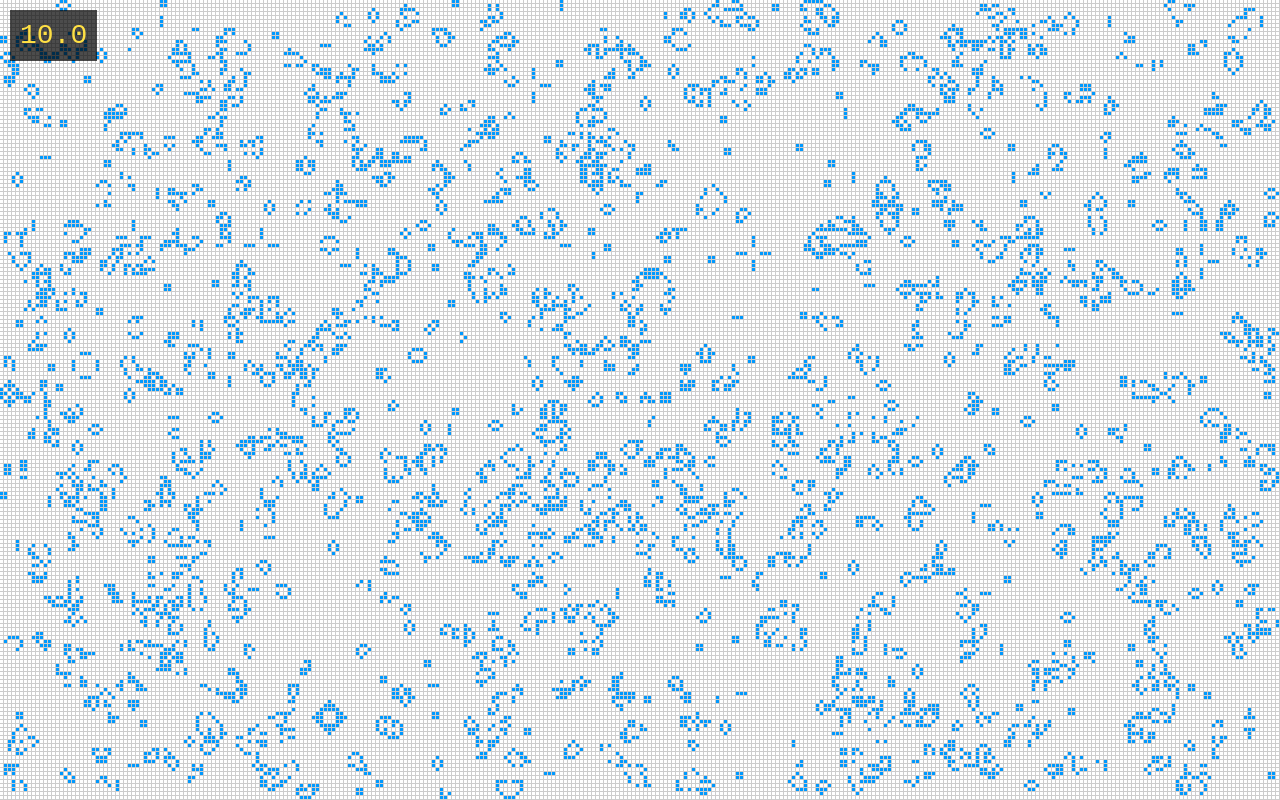
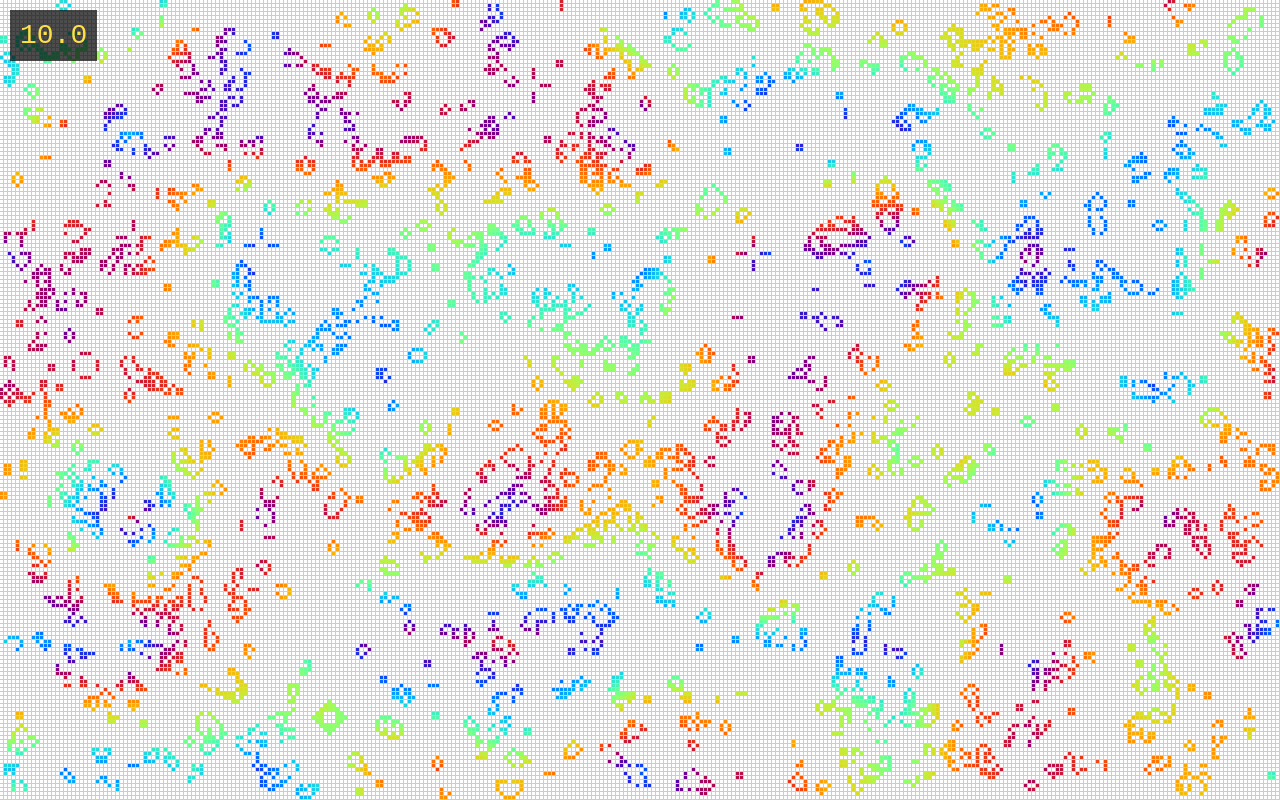
Before and after one commit to DingoEatingFuzz/conways-game-of-js, a plain HTML site: page javascript/index.html in a window 1280 px wide. Drawn offline with Linux system fonts and the light colour scheme; animation ran at ten frames a second; files whose address does not match are found by name.

Commit message:
Use a rainbow color when drawing, plotted via perlin noise
- The rainbow should be memoized instead of built upfront.
- Oh well.

```diff
--- a/javascript/index.html
+++ b/javascript/index.html
@@ -11,6 +11,7 @@
     </div>
     <div id='fps'></div>
 
+    <script src='../support/perlin.js'></script>
     <script src='../support/polyfills.js'></script>
     <script src='../support/fps.js'></script>
     <script src='game-of-life.js'></script>
--- a/javascript/player.js
+++ b/javascript/player.js
@@ -16,10 +16,15 @@ Player = (function() {
     minGridSize: 3,
     size: 10,
     setup: function() {
+      this.rainbow = generateRainbow(1000, 2, 0.3);
       this.board = GameOfLife(
         Math.floor(this.gameCanvas.width / this.size),
         Math.floor(this.gameCanvas.height / this.size)
       );
+
+      this.noise = generatePerlinNoise(this.board.width, this.board.height, {
+        octaveCount: 6
+      });
 
       if (this.size > this.minGridSize) {
         printLines(this.gridCanvas, this.size);
@@ -40,7 +45,7 @@ Player = (function() {
     },
     step: function() {
       this.board.step();
-      printBoard(this.board, this.gameCtx, this.size);
+      printBoard(this.board, this.gameCtx, this.size, this.noise, this.rainbow);
       if (this.isRunning) {
         requestAnimationFrame(this.step.bind(this));
       }
@@ -56,14 +61,18 @@ Player = (function() {
 
   return Player;
 
-  function printBoard(board, ctx, size) {
+  function printBoard(board, ctx, size, noise, rainbow) {
     ctx.fillStyle = '#FFF';
     ctx.fillRect(0, 0, board.width * size, board.height * size);
-    ctx.fillStyle = '#09F';
     ctx.beginPath();
+    var rainbowLength = rainbow.length - 1, color, x, y;
     for (var i = 0, len = board.cells.length; i < len; ++i) {
-      var x = i % board.width, y = Math.floor(i / board.width);
-      if (board.cells[i]) ctx.fillRect(x * size, y * size, size, size);
+      x = i % board.width, y = Math.floor(i / board.width);
+      if (board.cells[i]) {
+        color = rainbow[Math.round(noise[board.width * y + x] * rainbowLength)];
+        ctx.fillStyle = 'rgb(' + color[0] + ',' + color[1] + ',' + color[2] + ')';
+        ctx.fillRect(x * size, y * size, size, size);
+      }
     }
   }
 
@@ -83,4 +92,17 @@ Player = (function() {
     ctx.stroke();
     ctx.closePath();
   }
+
+  function generateRainbow(length, numBands, shiftPct) {
+    var rainbow = [], frequency = 5 / length * numBands;
+    var shiftPi = shiftPct * Math.PI * 2;
+    for(var i = 0; i < length; i++) {
+      rainbow.push([
+        (Math.sin(frequency * i + shiftPi) * 128 + 128).toFixed(0),
+        (Math.sin(frequency * i + Math.PI / 2 + shiftPi) * 128 + 128).toFixed(0),
+        (Math.sin(frequency * i + Math.PI + shiftPi) * 128 + 128).toFixed(0)
+      ]);
+    }
+    return rainbow;
+  }
 })();
```
